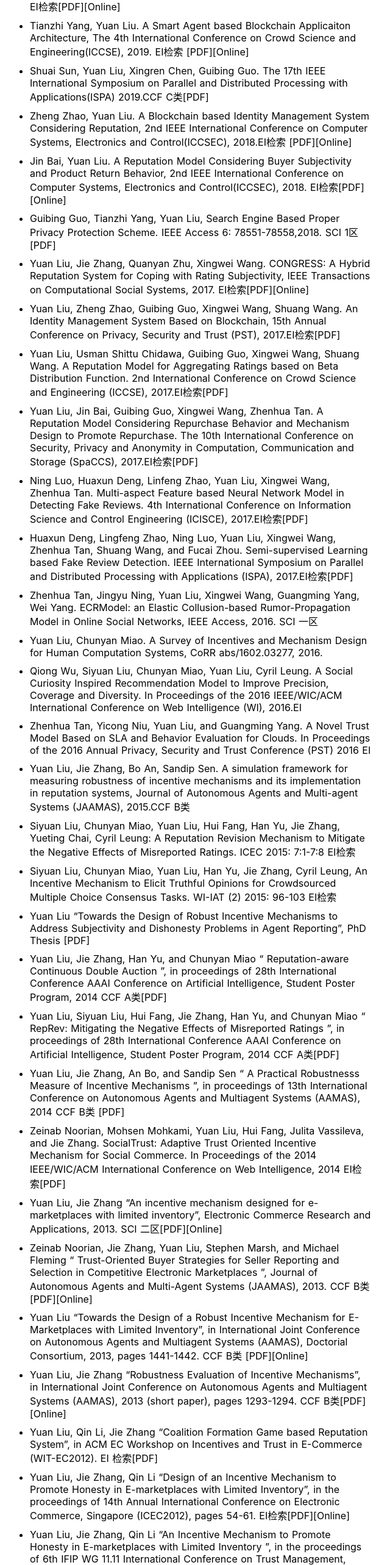
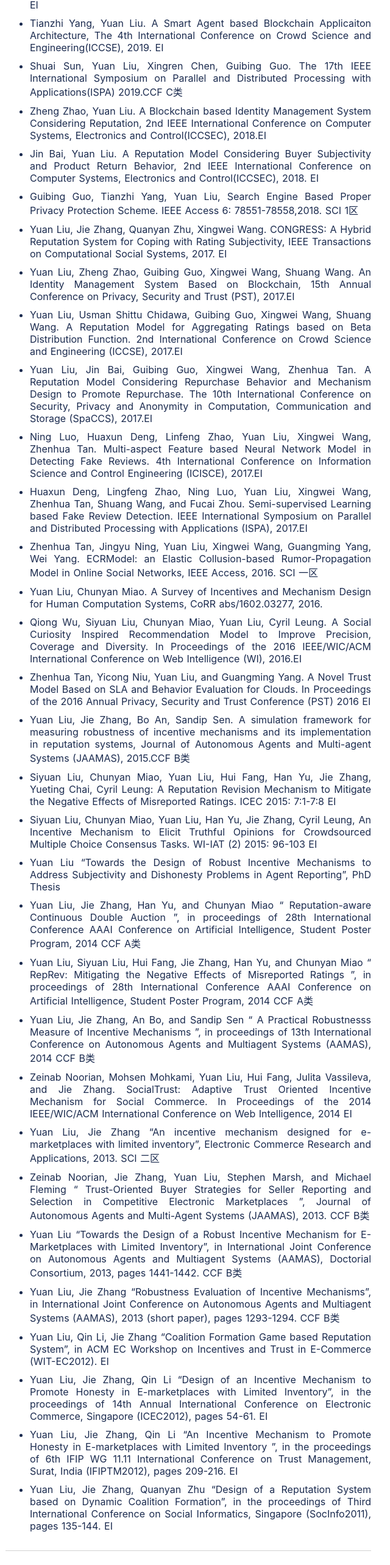
Before and after one commit to thothsun/blockchain-lab, a Nuxt app: page /achievements in a window 1280 px wide. Shown: the part 227-2793 px from the top of the page at 61% size, without its empty margins (331-971 px from the left). Built offline with nearby package versions, Linux system fonts and the light colour scheme.

Commit message:
add hr and style of hr

```diff
--- a/layouts/default.vue
+++ b/layouts/default.vue
@@ -13,12 +13,17 @@
     -moz-osx-font-smoothing: grayscale;
     -webkit-font-smoothing: antialiased;
     box-sizing: border-box;
+    /*todo 修改字体，美化*/
     font-family: 'Source Sans Pro', PingFang SC, -apple-system, BlinkMacSystemFont, Helvetica Neue, Microsoft YaHei, Source Han Sans SC, Noto Sans CJK SC, WenQuanYi Micro Hei, sans-serif;
   }
 
   .main-content{
     margin: 0 auto;
     width: 50vw;
+  }
+
+  h1{
+    color: #1B2B4F;
   }
 
   *,
--- a/pages/achievements.vue
+++ b/pages/achievements.vue
@@ -11,6 +11,8 @@
         </li>
       </ul>
 
+      <hr/>
+
 
       <h1>申请专利</h1>
 
@@ -20,6 +22,7 @@
         </li>
       </ul>
 
+      <hr/>
 
       <h1>获得奖项</h1>
 
@@ -28,7 +31,6 @@
           {{item}}
         </li>
       </ul>
-
 
 
     </el-main>
@@ -42,38 +44,38 @@
     data() {
       return {
         papers: [
-          'Qianwei Zhuang, Yuan Liu Lisi Chen, Zhengpeng Ai. Proof of Reputation: A Reputation-based Consensus Protocol for Blockchain based Systems, 2019 International Electronics Communication Conference (IECC), 2019. EI检索[PDF][Online]',
-          'Tianzhi Yang, Yuan Liu. A Smart Agent based Blockchain Applicaiton Architecture, The 4th International Conference on Crowd Science and Engineering(ICCSE), 2019. EI检索 [PDF][Online]',
-          'Shuai Sun, Yuan Liu, Xingren Chen, Guibing Guo. The 17th IEEE International Symposium on Parallel and Distributed Processing with Applications(ISPA) 2019.CCF C类[PDF]',
-          'Zheng Zhao, Yuan Liu. A Blockchain based Identity Management System Considering Reputation, 2nd IEEE International Conference on Computer Systems, Electronics and Control(ICCSEC), 2018.EI检索 [PDF][Online]',
-          'Jin Bai, Yuan Liu. A Reputation Model Considering Buyer Subjectivity and Product Return Behavior, 2nd IEEE International Conference on Computer Systems, Electronics and Control(ICCSEC), 2018. EI检索[PDF][Online]',
-          'Guibing Guo, Tianzhi Yang, Yuan Liu, Search Engine Based Proper Privacy Protection Scheme. IEEE Access 6: 78551-78558,2018. SCI 1区[PDF]',
-          'Yuan Liu, Jie Zhang, Quanyan Zhu, Xingwei Wang. CONGRESS: A Hybrid Reputation System for Coping with Rating Subjectivity, IEEE Transactions on Computational Social Systems, 2017. EI检索[PDF][Online]',
-          'Yuan Liu, Zheng Zhao, Guibing Guo, Xingwei Wang, Shuang Wang. An Identity Management System Based on Blockchain, 15th Annual Conference on Privacy, Security and Trust (PST), 2017.EI检索[PDF]',
-          'Yuan Liu, Usman Shittu Chidawa, Guibing Guo, Xingwei Wang, Shuang Wang. A Reputation Model for Aggregating Ratings based on Beta Distribution Function. 2nd International Conference on Crowd Science and Engineering (ICCSE), 2017.EI检索[PDF]',
-          'Yuan Liu, Jin Bai, Guibing Guo, Xingwei Wang, Zhenhua Tan. A Reputation Model Considering Repurchase Behavior and Mechanism Design to Promote Repurchase. The 10th International Conference on Security, Privacy and Anonymity in Computation, Communication and Storage (SpaCCS), 2017.EI检索[PDF]',
-          'Ning Luo, Huaxun Deng, Linfeng Zhao, Yuan Liu, Xingwei Wang, Zhenhua Tan. Multi-aspect Feature based Neural Network Model in Detecting Fake Reviews. 4th International Conference on Information Science and Control Engineering (ICISCE), 2017.EI检索[PDF]',
-          'Huaxun Deng, Lingfeng Zhao, Ning Luo, Yuan Liu, Xingwei Wang, Zhenhua Tan, Shuang Wang, and Fucai Zhou. Semi-supervised Learning based Fake Review Detection. IEEE International Symposium on Parallel and Distributed Processing with Applications (ISPA), 2017.EI检索[PDF]',
+          'Qianwei Zhuang, Yuan Liu Lisi Chen, Zhengpeng Ai. Proof of Reputation: A Reputation-based Consensus Protocol for Blockchain based Systems, 2019 International Electronics Communication Conference (IECC), 2019. EI',
+          'Tianzhi Yang, Yuan Liu. A Smart Agent based Blockchain Applicaiton Architecture, The 4th International Conference on Crowd Science and Engineering(ICCSE), 2019. EI ',
+          'Shuai Sun, Yuan Liu, Xingren Chen, Guibing Guo. The 17th IEEE International Symposium on Parallel and Distributed Processing with Applications(ISPA) 2019.CCF C类',
+          'Zheng Zhao, Yuan Liu. A Blockchain based Identity Management System Considering Reputation, 2nd IEEE International Conference on Computer Systems, Electronics and Control(ICCSEC), 2018.EI ',
+          'Jin Bai, Yuan Liu. A Reputation Model Considering Buyer Subjectivity and Product Return Behavior, 2nd IEEE International Conference on Computer Systems, Electronics and Control(ICCSEC), 2018. EI',
+          'Guibing Guo, Tianzhi Yang, Yuan Liu, Search Engine Based Proper Privacy Protection Scheme. IEEE Access 6: 78551-78558,2018. SCI 1区',
+          'Yuan Liu, Jie Zhang, Quanyan Zhu, Xingwei Wang. CONGRESS: A Hybrid Reputation System for Coping with Rating Subjectivity, IEEE Transactions on Computational Social Systems, 2017. EI',
+          'Yuan Liu, Zheng Zhao, Guibing Guo, Xingwei Wang, Shuang Wang. An Identity Management System Based on Blockchain, 15th Annual Conference on Privacy, Security and Trust (PST), 2017.EI',
+          'Yuan Liu, Usman Shittu Chidawa, Guibing Guo, Xingwei Wang, Shuang Wang. A Reputation Model for Aggregating Ratings based on Beta Distribution Function. 2nd International Conference on Crowd Science and Engineering (ICCSE), 2017.EI',
+          'Yuan Liu, Jin Bai, Guibing Guo, Xingwei Wang, Zhenhua Tan. A Reputation Model Considering Repurchase Behavior and Mechanism Design to Promote Repurchase. The 10th International Conference on Security, Privacy and Anonymity in Computation, Communication and Storage (SpaCCS), 2017.EI',
+          'Ning Luo, Huaxun Deng, Linfeng Zhao, Yuan Liu, Xingwei Wang, Zhenhua Tan. Multi-aspect Feature based Neural Network Model in Detecting Fake Reviews. 4th International Conference on Information Science and Control Engineering (ICISCE), 2017.EI',
+          'Huaxun Deng, Lingfeng Zhao, Ning Luo, Yuan Liu, Xingwei Wang, Zhenhua Tan, Shuang Wang, and Fucai Zhou. Semi-supervised Learning based Fake Review Detection. IEEE International Symposium on Parallel and Distributed Processing with Applications (ISPA), 2017.EI',
           'Zhenhua Tan, Jingyu Ning, Yuan Liu, Xingwei Wang, Guangming Yang, Wei Yang. ECRModel: an Elastic Collusion-based Rumor-Propagation Model in Online Social Networks, IEEE Access, 2016. SCI 一区',
           'Yuan Liu, Chunyan Miao. A Survey of Incentives and Mechanism Design for Human Computation Systems, CoRR abs/1602.03277, 2016.',
           'Qiong Wu, Siyuan Liu, Chunyan Miao, Yuan Liu, Cyril Leung. A Social Curiosity Inspired Recommendation Model to Improve Precision, Coverage and Diversity. In Proceedings of the 2016 IEEE/WIC/ACM International Conference on Web Intelligence (WI), 2016.EI',
           'Zhenhua Tan, Yicong Niu, Yuan Liu, and Guangming Yang. A Novel Trust Model Based on SLA and Behavior Evaluation for Clouds. In Proceedings of the 2016 Annual Privacy, Security and Trust Conference (PST) 2016 EI',
           'Yuan Liu, Jie Zhang, Bo An, Sandip Sen. A simulation framework for measuring robustness of incentive mechanisms and its implementation in reputation systems, Journal of Autonomous Agents and Multi-agent Systems (JAAMAS), 2015.CCF B类',
-          'Siyuan Liu, Chunyan Miao, Yuan Liu, Hui Fang, Han Yu, Jie Zhang, Yueting Chai, Cyril Leung: A Reputation Revision Mechanism to Mitigate the Negative Effects of Misreported Ratings. ICEC 2015: 7:1-7:8 EI检索',
-          'Siyuan Liu, Chunyan Miao, Yuan Liu, Han Yu, Jie Zhang, Cyril Leung, An Incentive Mechanism to Elicit Truthful Opinions for Crowdsourced Multiple Choice Consensus Tasks. WI-IAT (2) 2015: 96-103 EI检索',
-          'Yuan Liu “Towards the Design of Robust Incentive Mechanisms to Address Subjectivity and Dishonesty Problems in Agent Reporting”, PhD Thesis [PDF]',
-          'Yuan Liu, Jie Zhang, Han Yu, and Chunyan Miao “ Reputation-aware Continuous Double Auction ”, in proceedings of 28th International Conference AAAI Conference on Artificial Intelligence, Student Poster Program, 2014 CCF A类[PDF]',
-          'Yuan Liu, Siyuan Liu, Hui Fang, Jie Zhang, Han Yu, and Chunyan Miao “ RepRev: Mitigating the Negative Effects of Misreported Ratings ”, in proceedings of 28th International Conference AAAI Conference on Artificial Intelligence, Student Poster Program, 2014 CCF A类[PDF]',
-          'Yuan Liu, Jie Zhang, An Bo, and Sandip Sen “ A Practical Robustnesss Measure of Incentive Mechanisms ”, in proceedings of 13th International Conference on Autonomous Agents and Multiagent Systems (AAMAS), 2014 CCF B类 [PDF]',
-          'Zeinab Noorian, Mohsen Mohkami, Yuan Liu, Hui Fang, Julita Vassileva, and Jie Zhang. SocialTrust: Adaptive Trust Oriented Incentive Mechanism for Social Commerce. In Proceedings of the 2014 IEEE/WIC/ACM International Conference on Web Intelligence, 2014 EI检索[PDF]',
-          'Yuan Liu, Jie Zhang “An incentive mechanism designed for e-marketplaces with limited inventory”, Electronic Commerce Research and Applications, 2013. SCI 二区[PDF][Online]',
-          'Zeinab Noorian, Jie Zhang, Yuan Liu, Stephen Marsh, and Michael Fleming “ Trust-Oriented Buyer Strategies for Seller Reporting and Selection in Competitive Electronic Marketplaces ”, Journal of Autonomous Agents and Multi-Agent Systems (JAAMAS), 2013. CCF B类[PDF][Online]',
-          'Yuan Liu “Towards the Design of a Robust Incentive Mechanism for E-Marketplaces with Limited Inventory”, in International Joint Conference on Autonomous Agents and Multiagent Systems (AAMAS), Doctorial Consortium, 2013, pages 1441-1442. CCF B类 [PDF][Online]',
-          'Yuan Liu, Jie Zhang “Robustness Evaluation of Incentive Mechanisms”, in International Joint Conference on Autonomous Agents and Multiagent Systems (AAMAS), 2013 (short paper), pages 1293-1294. CCF B类[PDF][Online]',
-          'Yuan Liu, Qin Li, Jie Zhang “Coalition Formation Game based Reputation System”, in ACM EC Workshop on Incentives and Trust in E-Commerce (WIT-EC2012). EI 检索[PDF]',
-          'Yuan Liu, Jie Zhang, Qin Li “Design of an Incentive Mechanism to Promote Honesty in E-marketplaces with Limited Inventory”, in the proceedings of 14th Annual International Conference on Electronic Commerce, Singapore (ICEC2012), pages 54-61. EI检索[PDF][Online]',
-          'Yuan Liu, Jie Zhang, Qin Li “An Incentive Mechanism to Promote Honesty in E-marketplaces with Limited Inventory ”, in the proceedings of 6th IFIP WG 11.11 International Conference on Trust Management, Surat, India (IFIPTM2012), pages 209-216. EI检索[PDF][Online]',
-          'Yuan Liu, Jie Zhang, Quanyan Zhu “Design of a Reputation System based on Dynamic Coalition Formation”, in the proceedings of Third International Conference on Social Informatics, Singapore (SocInfo2011), pages 135-144. EI检索[PDF][Online]',
+          'Siyuan Liu, Chunyan Miao, Yuan Liu, Hui Fang, Han Yu, Jie Zhang, Yueting Chai, Cyril Leung: A Reputation Revision Mechanism to Mitigate the Negative Effects of Misreported Ratings. ICEC 2015: 7:1-7:8 EI',
+          'Siyuan Liu, Chunyan Miao, Yuan Liu, Han Yu, Jie Zhang, Cyril Leung, An Incentive Mechanism to Elicit Truthful Opinions for Crowdsourced Multiple Choice Consensus Tasks. WI-IAT (2) 2015: 96-103 EI',
+          'Yuan Liu “Towards the Design of Robust Incentive Mechanisms to Address Subjectivity and Dishonesty Problems in Agent Reporting”, PhD Thesis ',
+          'Yuan Liu, Jie Zhang, Han Yu, and Chunyan Miao “ Reputation-aware Continuous Double Auction ”, in proceedings of 28th International Conference AAAI Conference on Artificial Intelligence, Student Poster Program, 2014 CCF A类',
+          'Yuan Liu, Siyuan Liu, Hui Fang, Jie Zhang, Han Yu, and Chunyan Miao “ RepRev: Mitigating the Negative Effects of Misreported Ratings ”, in proceedings of 28th International Conference AAAI Conference on Artificial Intelligence, Student Poster Program, 2014 CCF A类',
+          'Yuan Liu, Jie Zhang, An Bo, and Sandip Sen “ A Practical Robustnesss Measure of Incentive Mechanisms ”, in proceedings of 13th International Conference on Autonomous Agents and Multiagent Systems (AAMAS), 2014 CCF B类 ',
+          'Zeinab Noorian, Mohsen Mohkami, Yuan Liu, Hui Fang, Julita Vassileva, and Jie Zhang. SocialTrust: Adaptive Trust Oriented Incentive Mechanism for Social Commerce. In Proceedings of the 2014 IEEE/WIC/ACM International Conference on Web Intelligence, 2014 EI',
+          'Yuan Liu, Jie Zhang “An incentive mechanism designed for e-marketplaces with limited inventory”, Electronic Commerce Research and Applications, 2013. SCI 二区',
+          'Zeinab Noorian, Jie Zhang, Yuan Liu, Stephen Marsh, and Michael Fleming “ Trust-Oriented Buyer Strategies for Seller Reporting and Selection in Competitive Electronic Marketplaces ”, Journal of Autonomous Agents and Multi-Agent Systems (JAAMAS), 2013. CCF B类',
+          'Yuan Liu “Towards the Design of a Robust Incentive Mechanism for E-Marketplaces with Limited Inventory”, in International Joint Conference on Autonomous Agents and Multiagent Systems (AAMAS), Doctorial Consortium, 2013, pages 1441-1442. CCF B类 ',
+          'Yuan Liu, Jie Zhang “Robustness Evaluation of Incentive Mechanisms”, in International Joint Conference on Autonomous Agents and Multiagent Systems (AAMAS), 2013 (short paper), pages 1293-1294. CCF B类',
+          'Yuan Liu, Qin Li, Jie Zhang “Coalition Formation Game based Reputation System”, in ACM EC Workshop on Incentives and Trust in E-Commerce (WIT-EC2012). EI ',
+          'Yuan Liu, Jie Zhang, Qin Li “Design of an Incentive Mechanism to Promote Honesty in E-marketplaces with Limited Inventory”, in the proceedings of 14th Annual International Conference on Electronic Commerce, Singapore (ICEC2012), pages 54-61. EI',
+          'Yuan Liu, Jie Zhang, Qin Li “An Incentive Mechanism to Promote Honesty in E-marketplaces with Limited Inventory ”, in the proceedings of 6th IFIP WG 11.11 International Conference on Trust Management, Surat, India (IFIPTM2012), pages 209-216. EI',
+          'Yuan Liu, Jie Zhang, Quanyan Zhu “Design of a Reputation System based on Dynamic Coalition Formation”, in the proceedings of Third International Conference on Social Informatics, Singapore (SocInfo2011), pages 135-144. EI',
 
         ],
         patents: [
@@ -99,4 +101,17 @@
     margin: 10px 0;
   }
 
+
+  li {
+    color: #1B2B4F;
+    text-align: justify;
+    text-justify: inter-ideograph
+  }
+
+  hr {
+    border: none;
+    height: 1px;
+    background-color: lightgray;
+    margin: 30px 0;
+  }
 </style>
```
Also changed, not shown: pages/index.vue (+1 -33 lines), pages/join.vue (+1 -22 lines).
